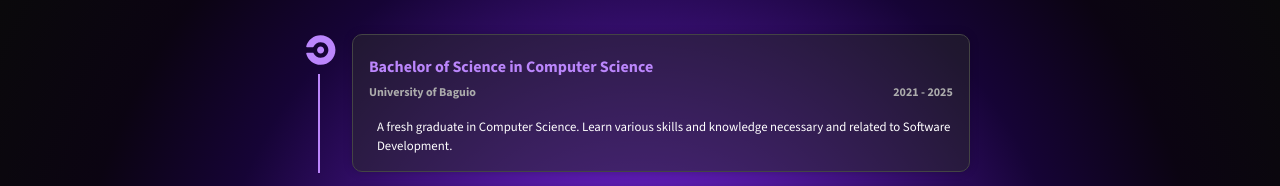
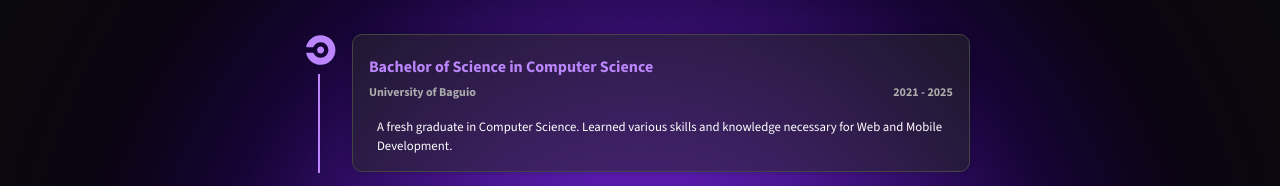
Before and after one commit to VheeeeeeeeeJhay/vincent-james-beato-portfolio, a React (Vite) app: page / in a window 1280 px wide. Shown: the part 1653-1839 px from the top of the page. Built offline with nearby package versions, Linux system fonts and the light colour scheme.

Commit message:
Docs: changes to downloadable resume.

```diff
--- a/src/pages/AboutMe/AboutMe.jsx
+++ b/src/pages/AboutMe/AboutMe.jsx
@@ -93,7 +93,7 @@ function AboutMe() {
                                     <h4>University of Baguio</h4>
                                     <h4>2021 - 2025</h4>
                                 </div>
-                                <p>A fresh graduate in Computer Science. Learn various skills and knowledge necessary and related to Software Development. </p>
+                                <p>A fresh graduate in Computer Science. Learned various skills and knowledge necessary for Web and Mobile Development. </p>
                             </div>
                         </div>
                     </div>
@@ -127,7 +127,6 @@ function AboutMe() {
                                     <h4>Computer Arts Technological College</h4>
                                     <h4>2016 – 2019</h4>
                                 </div>
-                                {/* <p>Graduated in Information and Communication Technology (ICT) specialization in Computer System Servicing (CSS).</p> */}
                             </div>
                         </div>
                     </div>
--- a/src/pages/Home/Home.jsx
+++ b/src/pages/Home/Home.jsx
@@ -4,7 +4,7 @@ import VheeJhay from "../../assets/Vhee.jpg";
 import { FaGithubSquare, FaLinkedin } from "react-icons/fa";
 import { MdEmail } from "react-icons/md";
 import onlinejobs from "../../assets/onlinejobs.jpeg";
-import resume from "../../assets/Vincent_James_P_Beato_Resume.pdf";
+import resume from "../../assets/Vincent_James_Beato_CV.pdf";
 import useMediaQuery from "../../hooks/useMediaQuery";
 
 function Home({ id }) {
```
Also changed, not shown: 2 other files (tests, documents, lock files or other folders).
